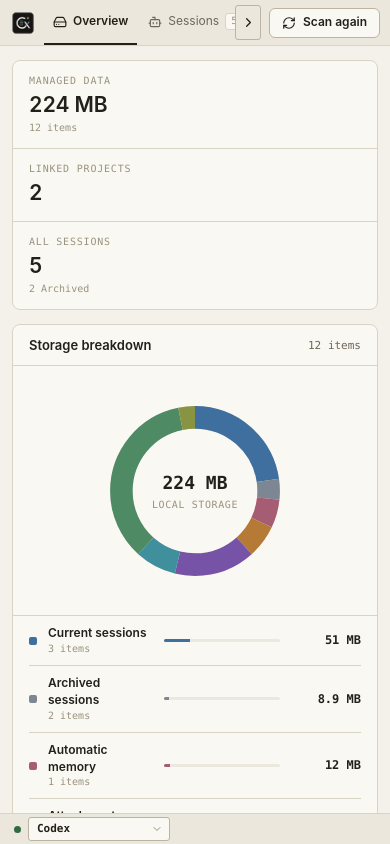
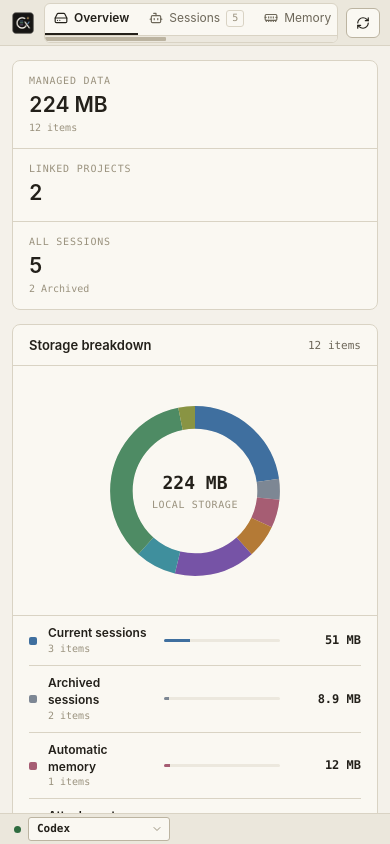
Before and after one commit to BeaCox/CleanerX, a React (Vite) app: page / in a window 390 px wide. Built offline with nearby package versions, Linux system fonts and the light colour scheme.

Commit message:
fix responsive toolbar overflow

```diff
--- a/src/App.tsx
+++ b/src/App.tsx
@@ -16,7 +16,6 @@ import {
   Boxes,
   Check,
   ChevronDown,
-  ChevronLeft,
   ChevronRight,
   ChevronsDown,
   ChevronsUp,
@@ -133,7 +132,7 @@ export default function App() {
   const [backupToPurge, setBackupToPurge] = useState<BackupRecord>();
   const loaded = useRef(false);
   const tabsRef = useRef<HTMLElement>(null);
-  const [tabOverflow, setTabOverflow] = useState({ left: false, right: false });
+  const [tabScroll, setTabScroll] = useState({ max: 0, value: 0, thumbWidth: 32 });
 
   const scan = useCallback(async (targetAgent: AgentKind = activeAgent) => {
     setBusy("scan");
@@ -170,33 +169,40 @@ export default function App() {
       .finally(() => setDetectingAgents(false));
   }, [scan]);
 
-  const updateTabOverflow = useCallback(() => {
+  const updateTabScroll = useCallback(() => {
     const tabs = tabsRef.current;
     if (!tabs) return;
-    const maxScroll = Math.max(0, tabs.scrollWidth - tabs.clientWidth);
-    setTabOverflow({ left: tabs.scrollLeft > 1, right: tabs.scrollLeft < maxScroll - 1 });
+    const max = Math.max(0, tabs.scrollWidth - tabs.clientWidth);
+    const value = Math.min(max, tabs.scrollLeft);
+    const thumbWidth = max > 0 ? Math.max(32, tabs.clientWidth * tabs.clientWidth / tabs.scrollWidth) : 32;
+    setTabScroll((current) => current.max === max && current.value === value && current.thumbWidth === thumbWidth
+      ? current
+      : { max, value, thumbWidth });
   }, []);
 
   useEffect(() => {
     const tabs = tabsRef.current;
     if (!tabs) return;
-    updateTabOverflow();
-    tabs.addEventListener("scroll", updateTabOverflow, { passive: true });
-    window.addEventListener("resize", updateTabOverflow);
-    const observer = typeof ResizeObserver === "undefined" ? undefined : new ResizeObserver(updateTabOverflow);
+    updateTabScroll();
+    tabs.addEventListener("scroll", updateTabScroll, { passive: true });
+    window.addEventListener("resize", updateTabScroll);
+    const observer = typeof ResizeObserver === "undefined" ? undefined : new ResizeObserver(updateTabScroll);
     observer?.observe(tabs);
+    tabs.querySelectorAll("button").forEach((button) => observer?.observe(button));
     return () => {
-      tabs.removeEventListener("scroll", updateTabOverflow);
-      window.removeEventListener("resize", updateTabOverflow);
+      tabs.removeEventListener("scroll", updateTabScroll);
+      window.removeEventListener("resize", updateTabScroll);
       observer?.disconnect();
     };
-  }, [updateTabOverflow]);
-
-  useEffect(() => {
-    const activeTab = tabsRef.current?.querySelector<HTMLElement>(`[data-view-id="${view}"]`);
-    activeTab?.scrollIntoView?.({ block: "nearest", inline: "nearest" });
-    window.requestAnimationFrame(updateTabOverflow);
-  }, [updateTabOverflow, view]);
+  }, [updateTabScroll]);
+
+  useEffect(() => {
+    const frame = window.requestAnimationFrame(() => {
+      tabsRef.current?.querySelector<HTMLElement>(`[data-view-id="${view}"]`)?.scrollIntoView?.({ block: "nearest", inline: "nearest" });
+      updateTabScroll();
+    });
+    return () => window.cancelAnimationFrame(frame);
+  }, [updateTabScroll, view]);
 
   useEffect(() => {
     if (!snapshot) return;
@@ -420,13 +426,6 @@ export default function App() {
       label: agent.label,
     }] : [];
   });
-  const scrollTabs = (direction: -1 | 1) => {
-    const tabs = tabsRef.current;
-    if (!tabs) return;
-    const reducedMotion = window.matchMedia?.("(prefers-reduced-motion: reduce)").matches ?? false;
-    tabs.scrollBy({ left: direction * Math.max(160, tabs.clientWidth * 0.7), behavior: reducedMotion ? "auto" : "smooth" });
-  };
-
   return (
     <div className="app-shell">
       <header className="app-toolbar">
@@ -451,14 +450,27 @@ export default function App() {
               </button>
             ))}
           </nav>
-          {tabOverflow.left && <button type="button" className="tab-scroll-control tab-scroll-left" aria-label={t("scrollTabsLeft")} onClick={() => scrollTabs(-1)}><ChevronLeft size={15} /></button>}
-          {tabOverflow.right && <button type="button" className="tab-scroll-control tab-scroll-right" aria-label={t("scrollTabsRight")} onClick={() => scrollTabs(1)}><ChevronRight size={15} /></button>}
+          {tabScroll.max > 0 && <input
+            className="view-tabs-scrollbar"
+            type="range"
+            min="0"
+            max={tabScroll.max}
+            step="1"
+            value={tabScroll.value}
+            aria-label={t("scrollTabs")}
+            style={{ "--scroll-thumb-width": `${tabScroll.thumbWidth}px` } as CSSProperties}
+            onInput={(event) => {
+              const value = Number(event.currentTarget.value);
+              if (tabsRef.current) tabsRef.current.scrollLeft = value;
+              setTabScroll((current) => ({ ...current, value }));
+            }}
+          />}
         </div>
         <div className="toolbar-actions">
-          {storageView && <button className="secondary-button" onClick={() => void scan()} disabled={busy !== null}>
+          <button className="secondary-button toolbar-scan-button" aria-label={busy === "scan" ? t("scanning") : t("scan")} onClick={() => void scan()} disabled={busy !== null}>
             <RefreshCw size={14} className={busy === "scan" ? "spinning" : ""} />
-            {busy === "scan" ? t("scanning") : t("scan")}
-          </button>}
+            <span className="toolbar-scan-label">{busy === "scan" ? t("scanning") : t("scan")}</span>
+          </button>
         </div>
       </header>
 
--- a/src/i18n.ts
+++ b/src/i18n.ts
@@ -33,8 +33,7 @@ const resources = {
       agentDataOnly: "仅本地数据",
       agentNotFound: "未检测到",
       agentDetecting: "检测中",
-      scrollTabsLeft: "向左查看更多页面",
-      scrollTabsRight: "向右查看更多页面",
+      scrollTabs: "滚动页面菜单",
       lastScan: "上次扫描",
       items: "项",
       selected: "已选择",
@@ -257,8 +256,7 @@ const resources = {
       agentDataOnly: "Local data only",
       agentNotFound: "Not detected",
       agentDetecting: "Detecting",
-      scrollTabsLeft: "Show earlier pages",
-      scrollTabsRight: "Show more pages",
+      scrollTabs: "Scroll page menu",
       lastScan: "Last scan",
       items: "items",
       selected: "selected",
--- a/src/styles.css
+++ b/src/styles.css
@@ -150,24 +150,25 @@ code { font-family: var(--mono); font-size: 0.92em; }
 /* ---------- Window chrome frame ---------- */
 
 .app-shell { display: flex; height: 100vh; flex-direction: column; }
-.app-toolbar { display: grid; height: 46px; flex: 0 0 auto; grid-template-columns: minmax(150px, 1fr) auto minmax(150px, 1fr); align-items: stretch; gap: 14px; padding: 0 14px; border-bottom: 1px solid var(--border); background: var(--chrome); -webkit-app-region: drag; }
-.toolbar-brand { display: flex; align-items: center; gap: 9px; }
+.app-toolbar { display: grid; height: 46px; min-width: 0; flex: 0 0 auto; grid-template-columns: minmax(max-content, 1fr) minmax(0, max-content) minmax(max-content, 1fr); align-items: stretch; gap: 14px; padding: 0 14px; border-bottom: 1px solid var(--border); background: var(--chrome); -webkit-app-region: drag; }
+.toolbar-brand { display: flex; min-width: 0; align-items: center; gap: 9px; }
 .brand-mark { display: block; width: 26px; height: 26px; flex: 0 0 auto; overflow: hidden; border-radius: var(--radius-m); }
 .brand-mark img { display: block; width: 100%; height: 100%; object-fit: contain; }
 .toolbar-brand strong { font-size: var(--font-13); font-weight: 700; letter-spacing: -0.01em; }
-.view-tabs-shell { position: relative; display: flex; max-width: 100%; min-width: 0; justify-self: center; overflow: hidden; -webkit-app-region: no-drag; }
-.view-tabs { display: flex; max-width: 100%; min-width: 0; flex: 1; align-items: stretch; gap: 2px; overflow-x: auto; scrollbar-width: none; scroll-behavior: smooth; }
+.view-tabs-shell { display: flex; width: fit-content; max-width: 100%; height: 40px; min-width: 0; align-self: center; flex-direction: column; justify-self: center; overflow: hidden; border: 1px solid var(--border); border-radius: var(--radius-m); background: var(--surface); -webkit-app-region: no-drag; }
+.view-tabs { display: flex; max-width: 100%; min-width: 0; flex: 1; align-items: stretch; gap: 2px; overflow-x: auto; overflow-y: hidden; scrollbar-width: none; }
 .view-tabs::-webkit-scrollbar { display: none; }
 .view-tabs button { position: relative; display: flex; align-items: center; gap: 6px; padding: 0 11px; border: 0; border-bottom: 2px solid transparent; background: transparent; color: var(--muted); cursor: pointer; font-size: var(--font-12); white-space: nowrap; transition: color 120ms, border-color 120ms; }
 .view-tabs button:hover { color: var(--text); }
 .view-tabs button.tab-active { border-bottom-color: var(--ink); color: var(--text); font-weight: 600; }
 .view-tabs small { display: inline-flex; min-width: 18px; min-height: 16px; align-items: center; justify-content: center; padding: 2px 4px 3px; border: 1px solid var(--border); border-radius: var(--radius-s); background: var(--surface); color: var(--muted-2); font-family: var(--mono); font-size: var(--font-10); font-variant-numeric: tabular-nums; line-height: 1; }
 .tab-active small { border-color: var(--border-strong); color: var(--text); }
-.tab-scroll-control { position: absolute; z-index: 3; top: 5px; bottom: 5px; display: grid; width: 26px; place-items: center; padding: 0; border: 1px solid var(--border-strong); border-radius: var(--radius-s); background: var(--chrome); color: var(--text); cursor: pointer; }
-.tab-scroll-control:hover { background: var(--surface-soft); }
-.tab-scroll-left { left: 0; }
-.tab-scroll-right { right: 0; }
-.toolbar-actions { display: flex; align-items: center; justify-self: end; gap: 8px; -webkit-app-region: no-drag; }
+.view-tabs-scrollbar { width: 100%; height: 7px; flex: 0 0 7px; margin: 0; padding: 0; appearance: none; border: 0; border-top: 1px solid var(--border); border-radius: 0; outline-offset: -1px; background: var(--surface-soft); cursor: ew-resize; }
+.view-tabs-scrollbar::-webkit-slider-runnable-track { height: 6px; background: var(--surface-soft); }
+.view-tabs-scrollbar::-webkit-slider-thumb { width: var(--scroll-thumb-width); height: 4px; margin-top: 1px; appearance: none; border: 0; border-radius: 1px; background: var(--border-strong); }
+.view-tabs-scrollbar::-moz-range-track { height: 6px; background: var(--surface-soft); }
+.view-tabs-scrollbar::-moz-range-thumb { width: var(--scroll-thumb-width); height: 4px; border: 0; border-radius: 1px; background: var(--border-strong); }
+.toolbar-actions { display: flex; min-width: 0; align-items: center; justify-self: end; gap: 8px; -webkit-app-region: no-drag; }
 .content-scroll { flex: 1; overflow-y: auto; padding: 18px 22px 24px; }
 .page-stack { display: flex; flex-direction: column; gap: 14px; }
 
@@ -698,6 +699,10 @@ td > strong, .session-name strong { font-variant-numeric: tabular-nums; }
   .detail-facts > div, .detail-facts > div:nth-child(2n) { border-right: 0; border-bottom: 1px solid var(--border); }
   .detail-facts > div:last-child { border-bottom: 0; }
 }
+@media (max-width: 480px) {
+  .toolbar-scan-button { width: 34px; padding: 0; }
+  .toolbar-scan-label { display: none; }
+}
 @media (prefers-reduced-motion: reduce) {
   *, *::before, *::after { scroll-behavior: auto !important; animation-duration: 0.001ms !important; animation-iteration-count: 1 !important; transition-duration: 0.001ms !important; }
 }
```
Also changed, not shown: 1 other file (tests, documents, lock files or other folders).
